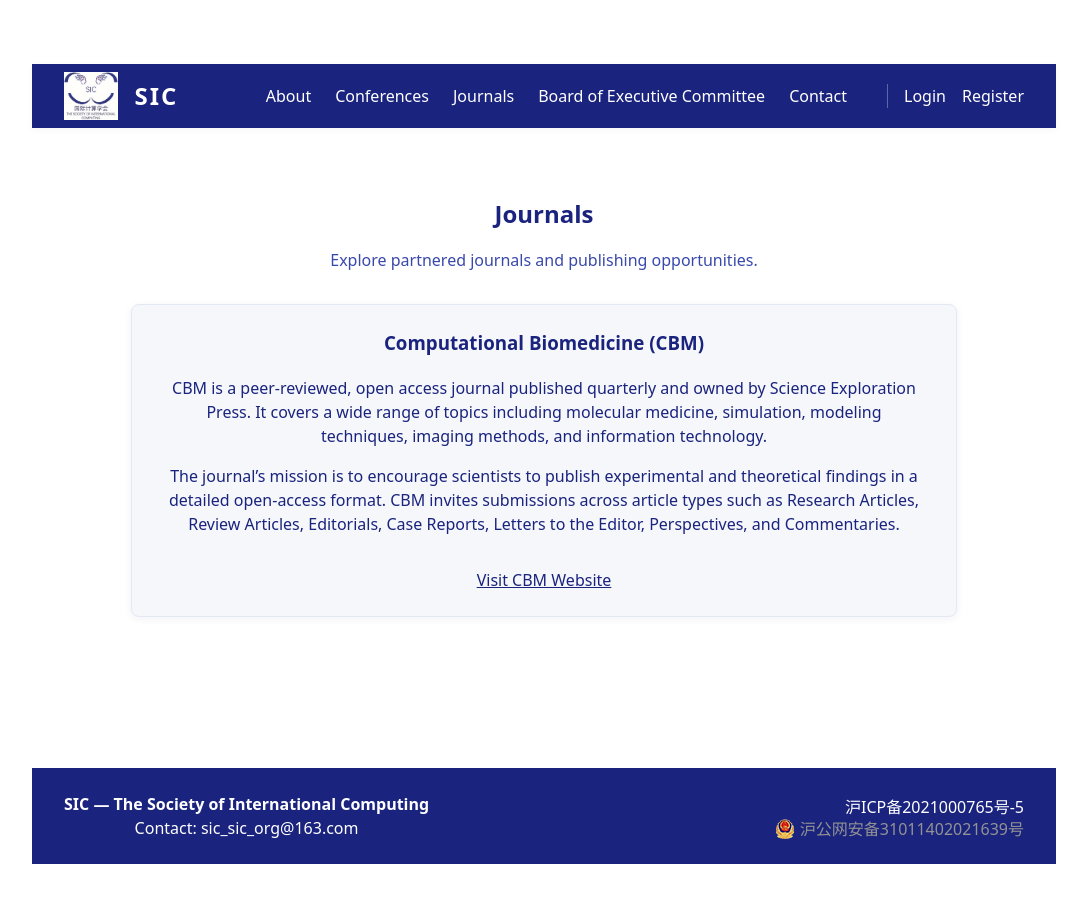
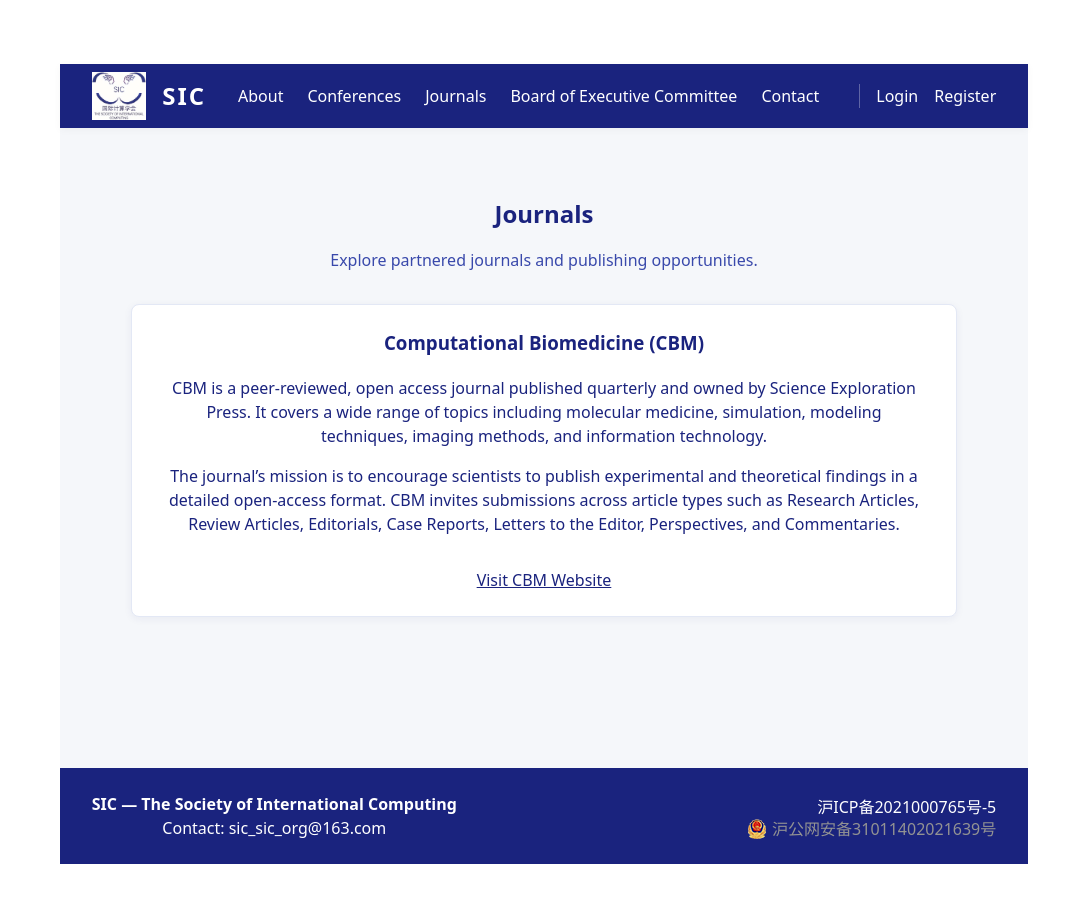
Before and after one commit to idt-eitech/sic_site, a Vue app: page /journals in a window 1280 px wide. Shown: the top 902 px of the page, without its empty margins (96-1183 px from the left). Built offline with nearby package versions, Linux system fonts and the light colour scheme.

Commit message:
fix: consistent color scheme for public pages

```diff
--- a/src/App.vue
+++ b/src/App.vue
@@ -22,7 +22,9 @@ import Footer from './components/Footer.vue'
 }
 .app-content {
   flex: 1;
-  width: 80vw;
+  max-width: 1200px;
+  width: 100%;
   margin: 0 auto;
+  background: #f5f7fa;
 }
 </style>
--- a/src/components/public/Conferences.vue
+++ b/src/components/public/Conferences.vue
@@ -28,7 +28,7 @@
 <style scoped>
 .conferences-section {
   padding: 3rem 2rem;
-  background: #fff;
+  background: #f5f7fa;
   color: #1a237e;
 }
 .conferences-section h2 {
@@ -47,7 +47,7 @@
   gap: 2rem;
 }
 .conference-card {
-  background: #f5f7fa;
+  background: #fff;
   border: 1px solid #e3e8f5;
   border-radius: 8px;
   box-shadow: 0 2px 8px rgba(26,35,126,0.06);
--- a/src/components/public/Journals.vue
+++ b/src/components/public/Journals.vue
@@ -31,7 +31,7 @@
 <style scoped>
 .journals-section {
   padding: 3rem 2rem;
-  background: #fff;
+  background: #f5f7fa;
   color: #1a237e;
 }
 .journals-section h2 {
@@ -46,7 +46,7 @@
 .journal-card {
   max-width: 760px;
   margin: 0 auto;
-  background: #f5f7fa;
+  background: #fff;
   border: 1px solid #e3e8f5;
   border-radius: 8px;
   box-shadow: 0 2px 8px rgba(26,35,126,0.06);
```
